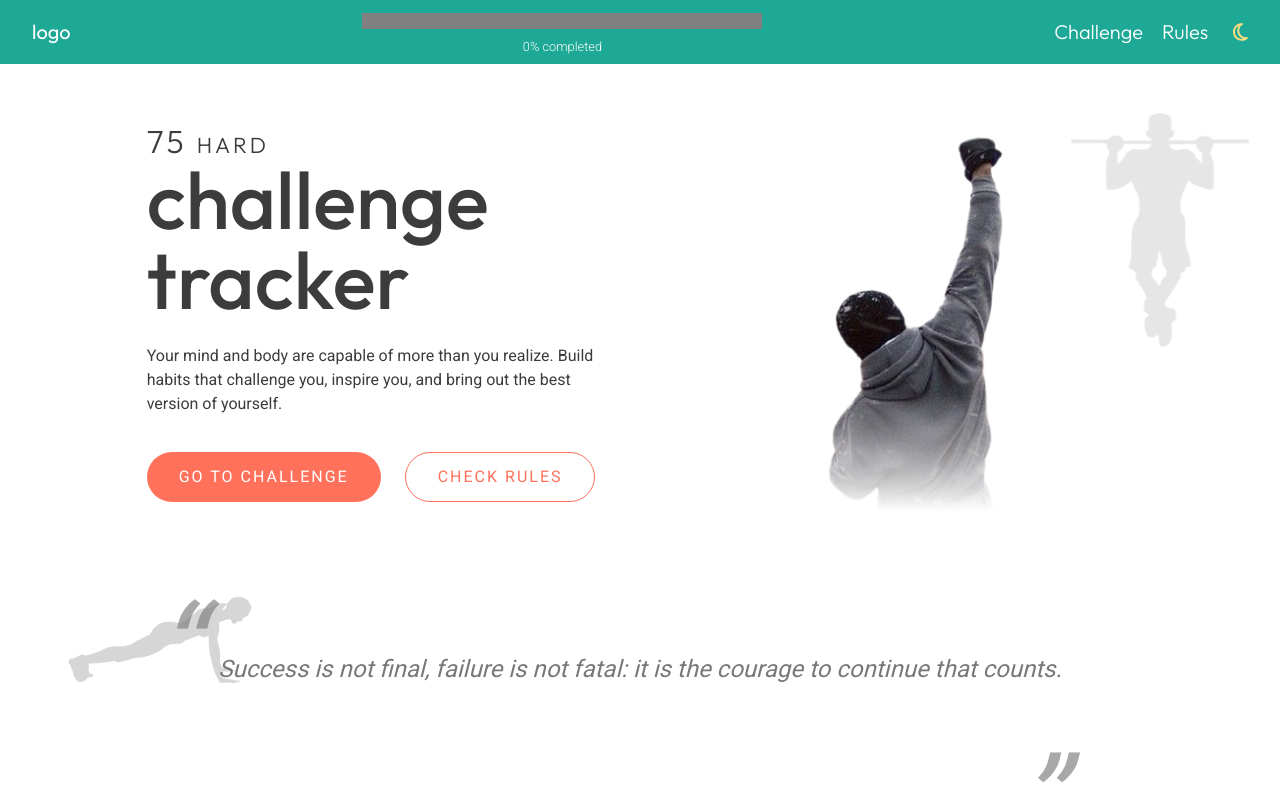
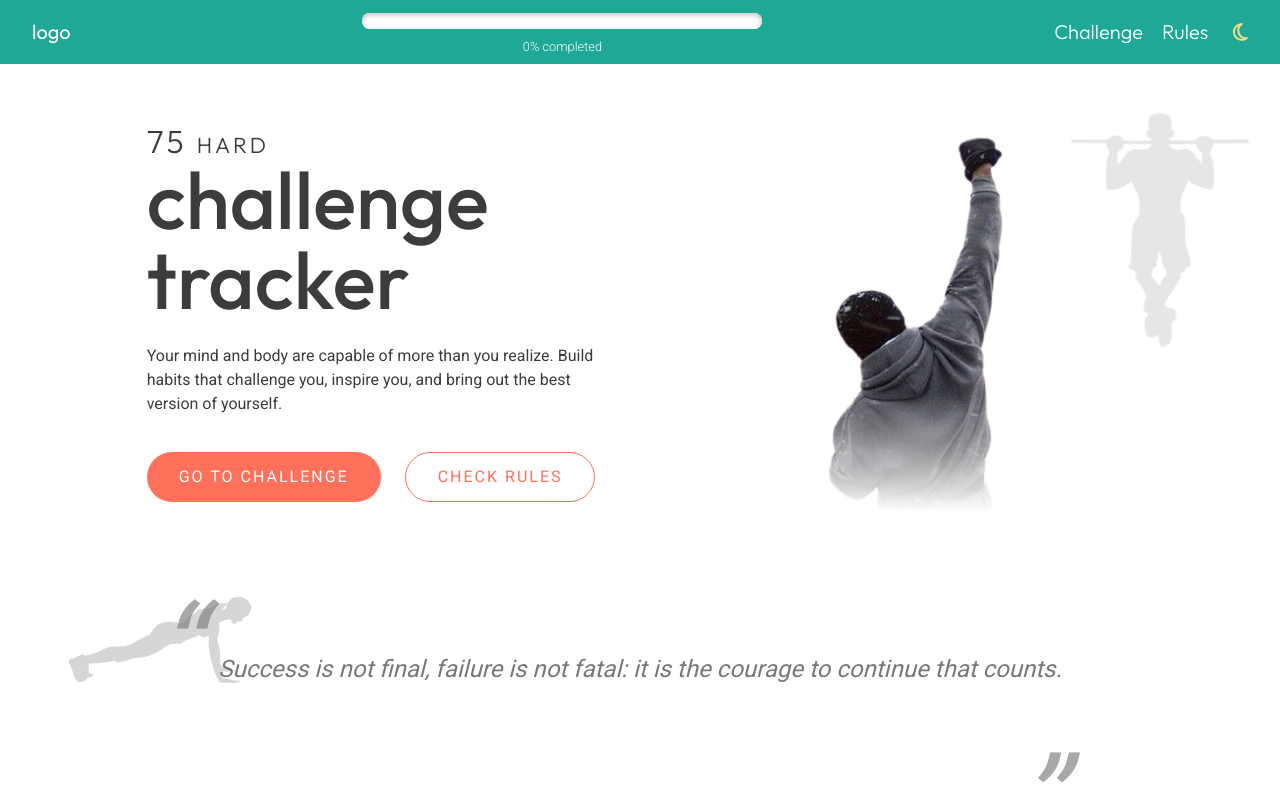
Before and after one commit to pacfie/75_hard_tracker, a Next.js app: page / in a window 1280 px wide. Shown: the top 800 px of the page. Built offline with nearby package versions, Linux system fonts and the light colour scheme.

Commit message:
BF_02: progress bar in Chrome

```diff
--- a/src/styles/menu.css
+++ b/src/styles/menu.css
@@ -110,18 +110,26 @@
   font-family: Roboto;
 }
 
-progress {
+progress,
+progress::-webkit-progress-bar {
   width: min(25rem, 100%);
   height: 1rem;
   margin: auto;
   background-color: var(--white);
   border: none;
   border-radius: 20px;
+  box-shadow: 0 2px 5px var(--clr-neutral-500) inset;
 }
 
-progress::-moz-progress-bar,
-progress::-webkit-progress-bar {
+progress::-moz-progress-bar {
   background: var(--clr-accent);
+  border-radius: 20px;
+}
+
+/* this needs to be separate */
+progress[value]::-webkit-progress-value {
+  background: var(--clr-accent);
+  border-radius: 20px;
 }
 
 .menu-toggle {
```
